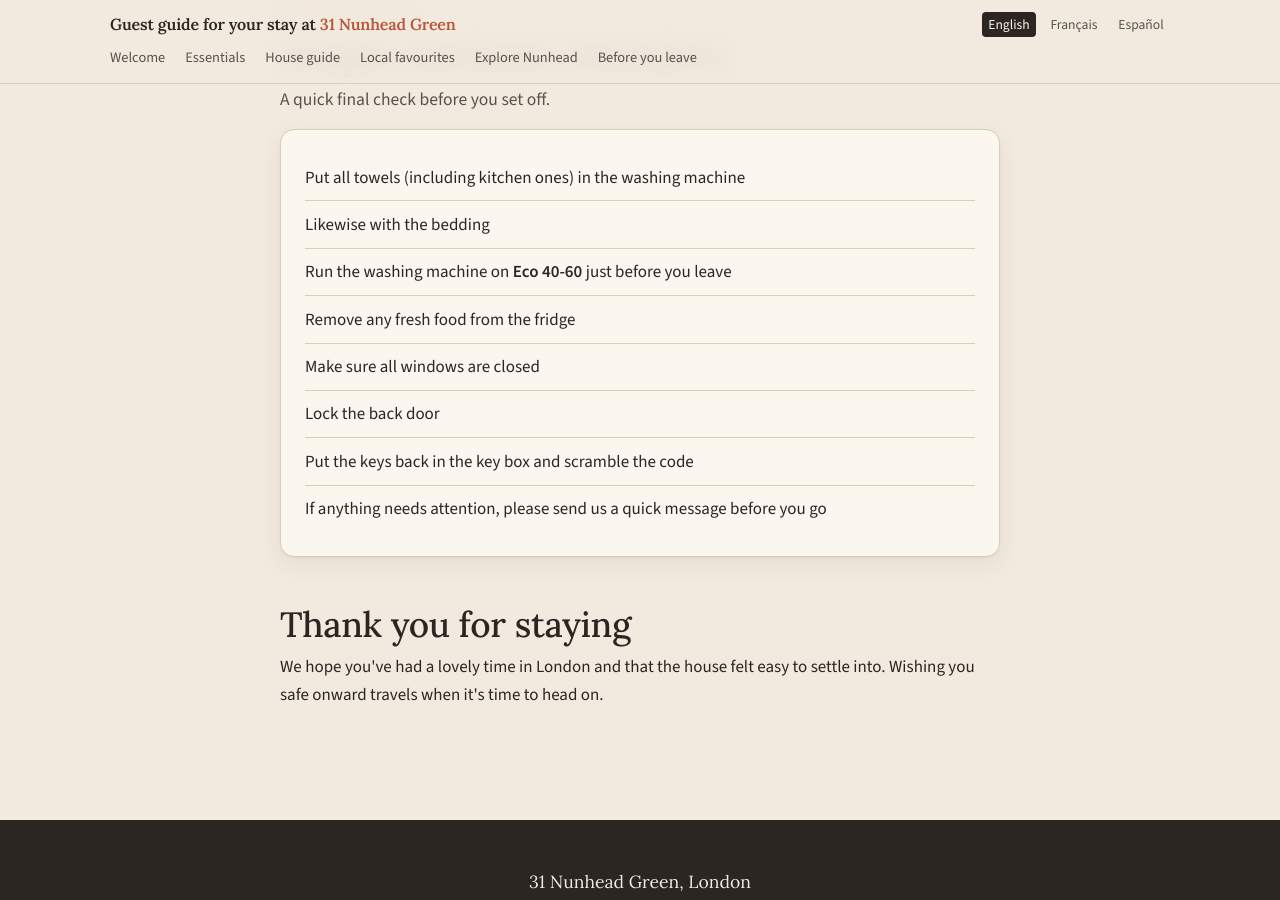
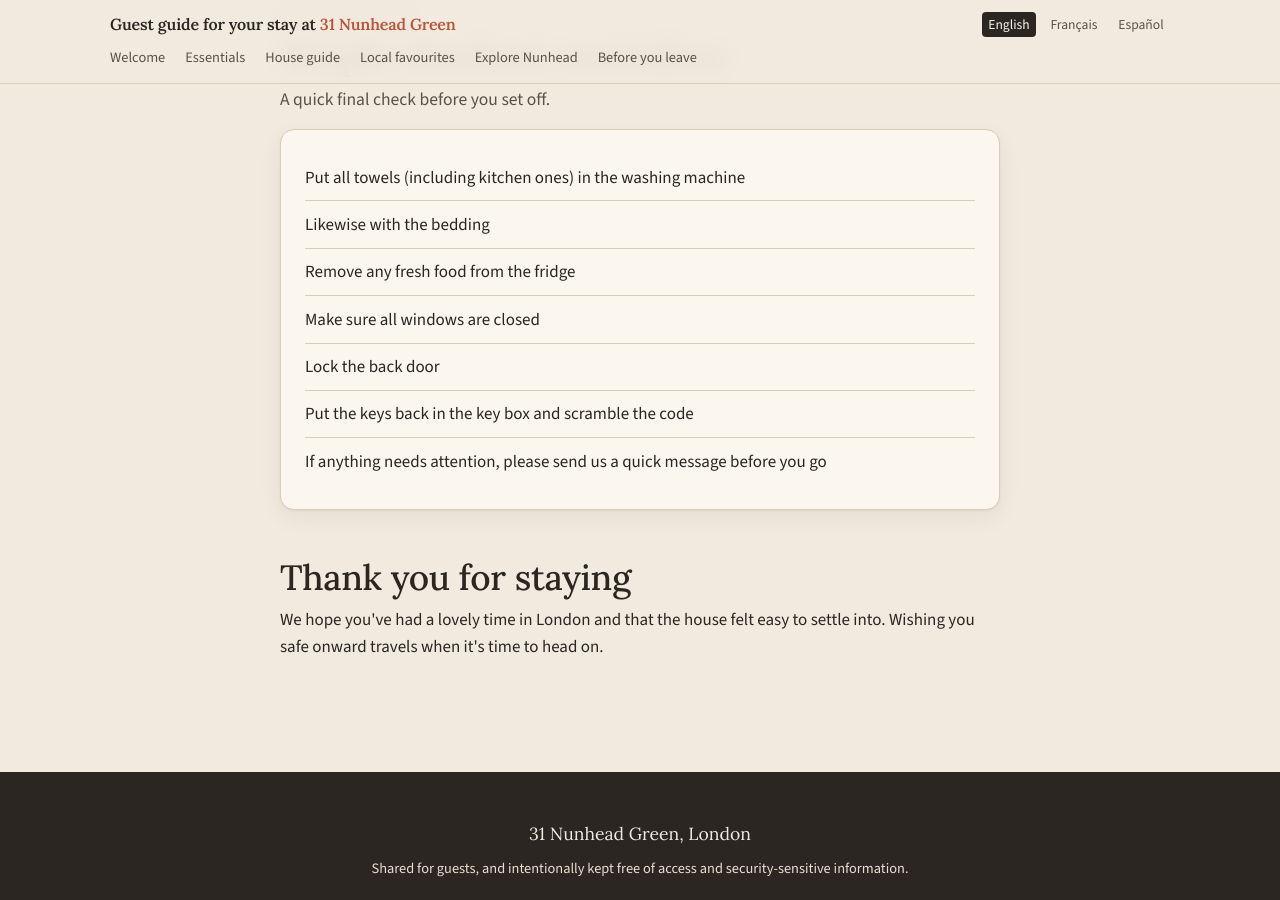
Before and after one commit to tomshakhli/nunhead-guest-guide, a Jekyll site: the page built from index.html, in a window 1280 px wide and 900 px high, scrolled down 7141 px. Built offline with Jekyll 4.4.1, drawn with Linux system fonts in a browser that asks for light colours.

Commit message:
Remove washing machine Eco 40-60 instruction
Removed instruction to run the washing machine on Eco 40-60.

```diff
--- a/index.html
+++ b/index.html
@@ -380,7 +380,6 @@
     <ul class="clean">
       <li>Put all towels (including kitchen ones) in the washing machine</li>
       <li>Likewise with the bedding</li>
-      <li>Run the washing machine on <strong>Eco 40-60</strong> just before you leave</li>
       <li>Remove any fresh food from the fridge</li>
       <li>Make sure all windows are closed</li>
       <li>Lock the back door</li>
```
